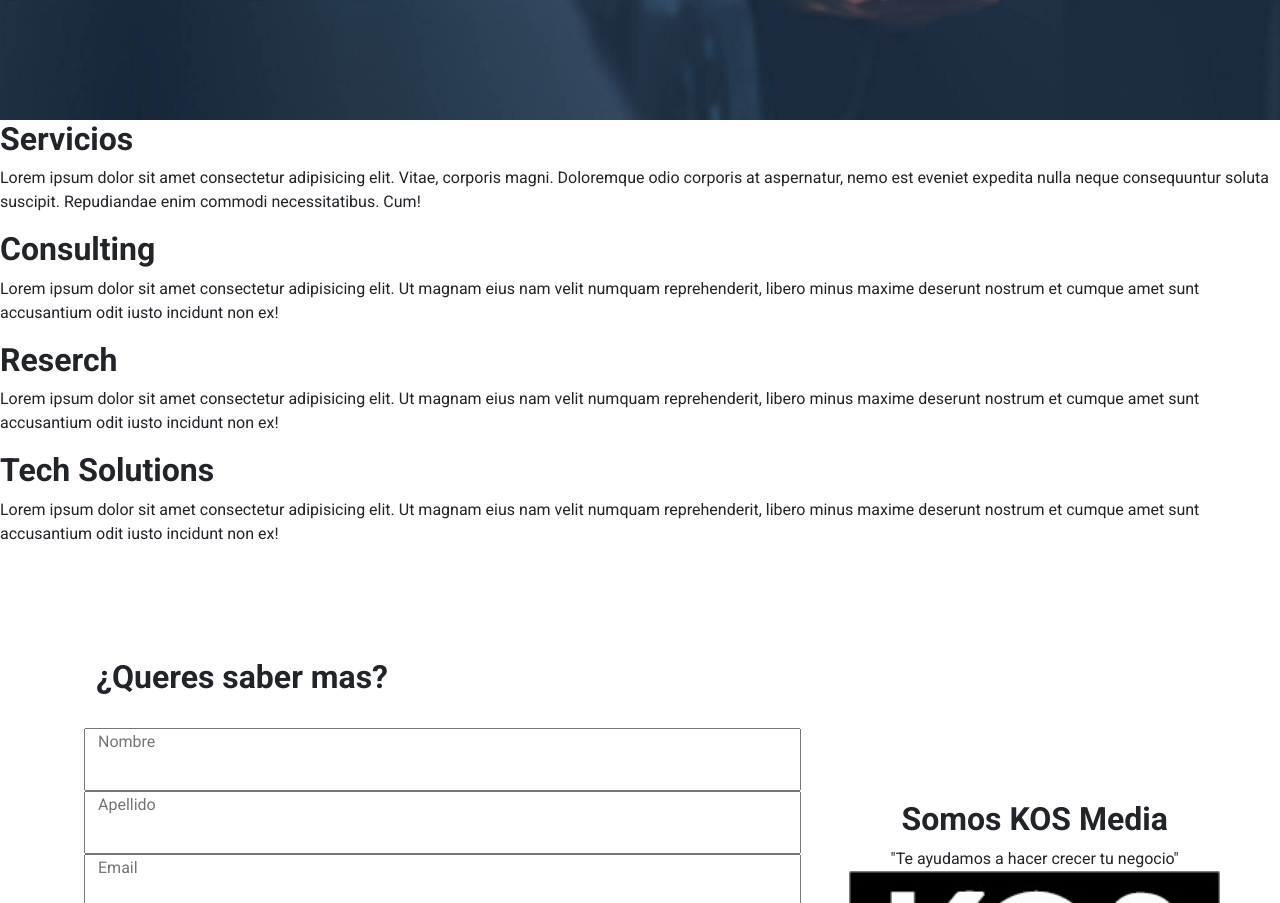
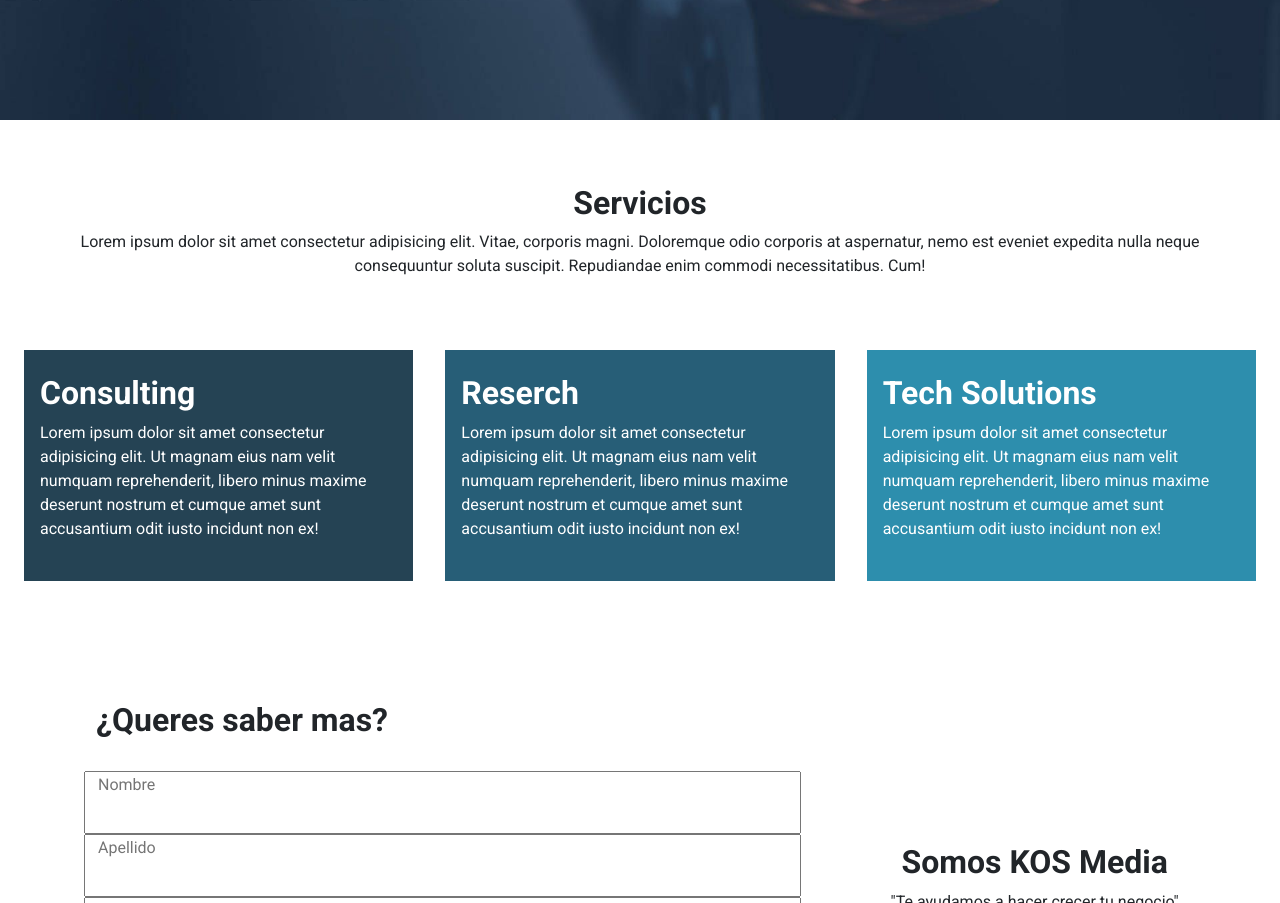
Before and after one commit to MartinLozanoM/kos-media, a React (Vite) app: page / in a window 1280 px wide. Shown: the part 680-1583 px from the top of the page. Built offline with nearby package versions, Linux system fonts and the light colour scheme.

Commit message:
puse estilos y medias queries en services

```diff
--- a/src/App.css
+++ b/src/App.css
@@ -34,6 +34,7 @@ nav ul li:hover {
 
 .presentation-text {
   color: #f4f4f4;
+  background-color: rgba(0, 0, 0, 0.1);
 }
 
 .presentation-button {
@@ -52,4 +53,35 @@ nav ul li:hover {
   background-color: #add9e7;
 }
 
+/* Services Section */
+
+.services {
+  margin: 1rem 0px;
+  color: white;
+}
+
+.services:nth-child(1) {
+  background-color: #254354;
+}
+
+.services:nth-child(2) {
+  background-color: #275e77;
+}
+
+.services:nth-child(3) {
+  background-color: #2d8ead;
+}
+
+.services:hover {
+  background-color: white;
+  color: black;
+  border: 1px solid black;
+}
+
 /*? Medias Queries */
+
+@media (min-width: 768px) {
+  .services {
+    margin: 1rem;
+  }
+}
--- a/src/components/Services.jsx
+++ b/src/components/Services.jsx
@@ -1,7 +1,7 @@
 export const Services = () => {
   return (
-    <section id="services-section">
-      <div>
+    <section id="services-section" className="pt-5">
+      <div className="text-center p-3 mx-3 mb-4">
         <div>
           <h2>Servicios</h2>
         </div>
@@ -14,9 +14,9 @@ export const Services = () => {
           </p>
         </div>
       </div>
-      <div>
-        <div>
-          <div>
+      <div className="m-2 text-start">
+        <div className="d-md-flex flex-row">
+          <div className="px-3 py-4 services">
             <h2>Consulting</h2>
             <p>
               Lorem ipsum dolor sit amet consectetur adipisicing elit. Ut magnam
@@ -25,7 +25,7 @@ export const Services = () => {
               ex!
             </p>
           </div>
-          <div>
+          <div className="px-3 py-4 services">
             <h2>Reserch</h2>
             <p>
               Lorem ipsum dolor sit amet consectetur adipisicing elit. Ut magnam
@@ -34,7 +34,7 @@ export const Services = () => {
               ex!
             </p>
           </div>
-          <div>
+          <div className="px-3 py-4 services">
             <h2>Tech Solutions</h2>
             <p>
               Lorem ipsum dolor sit amet consectetur adipisicing elit. Ut magnam
```
